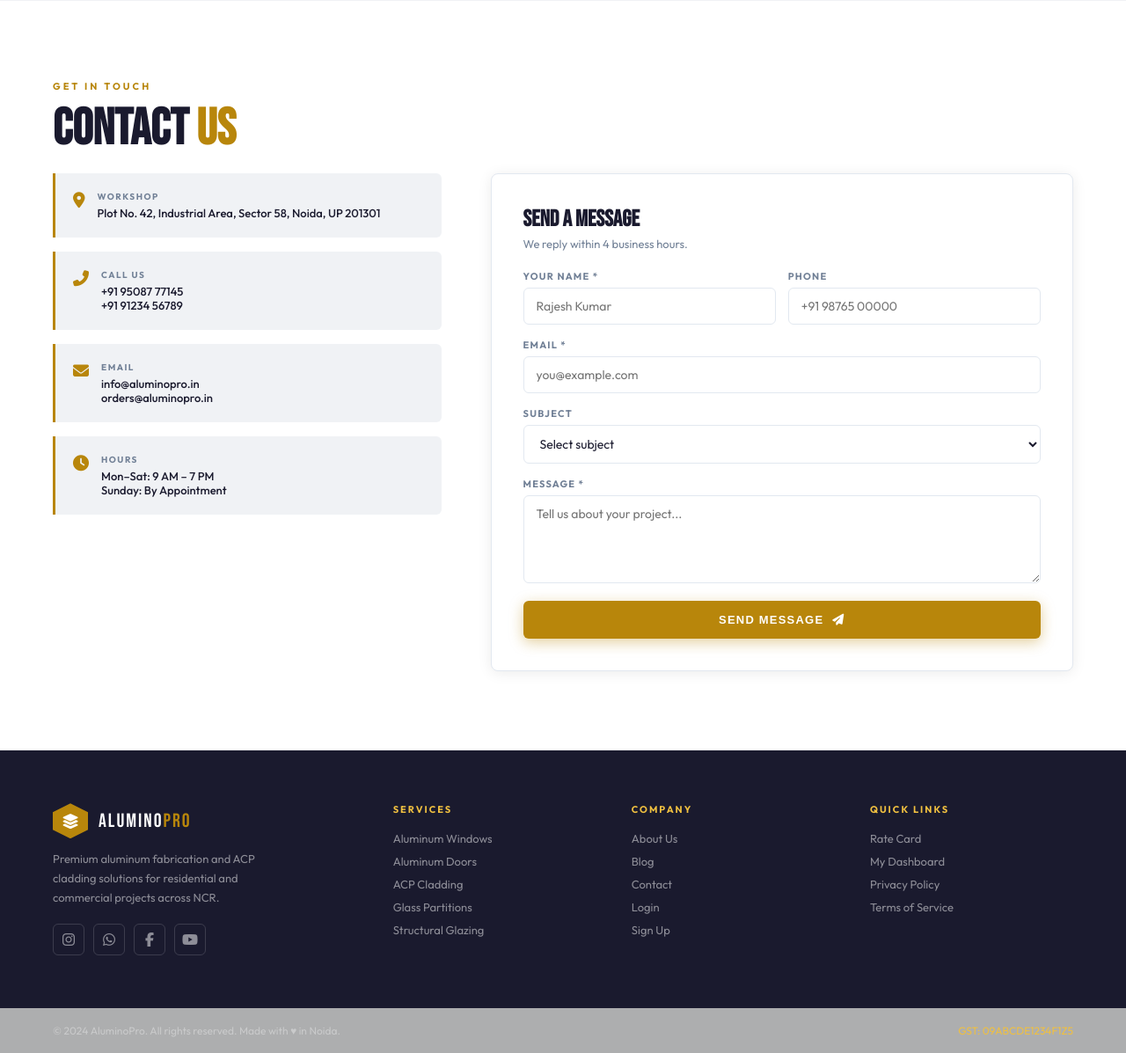
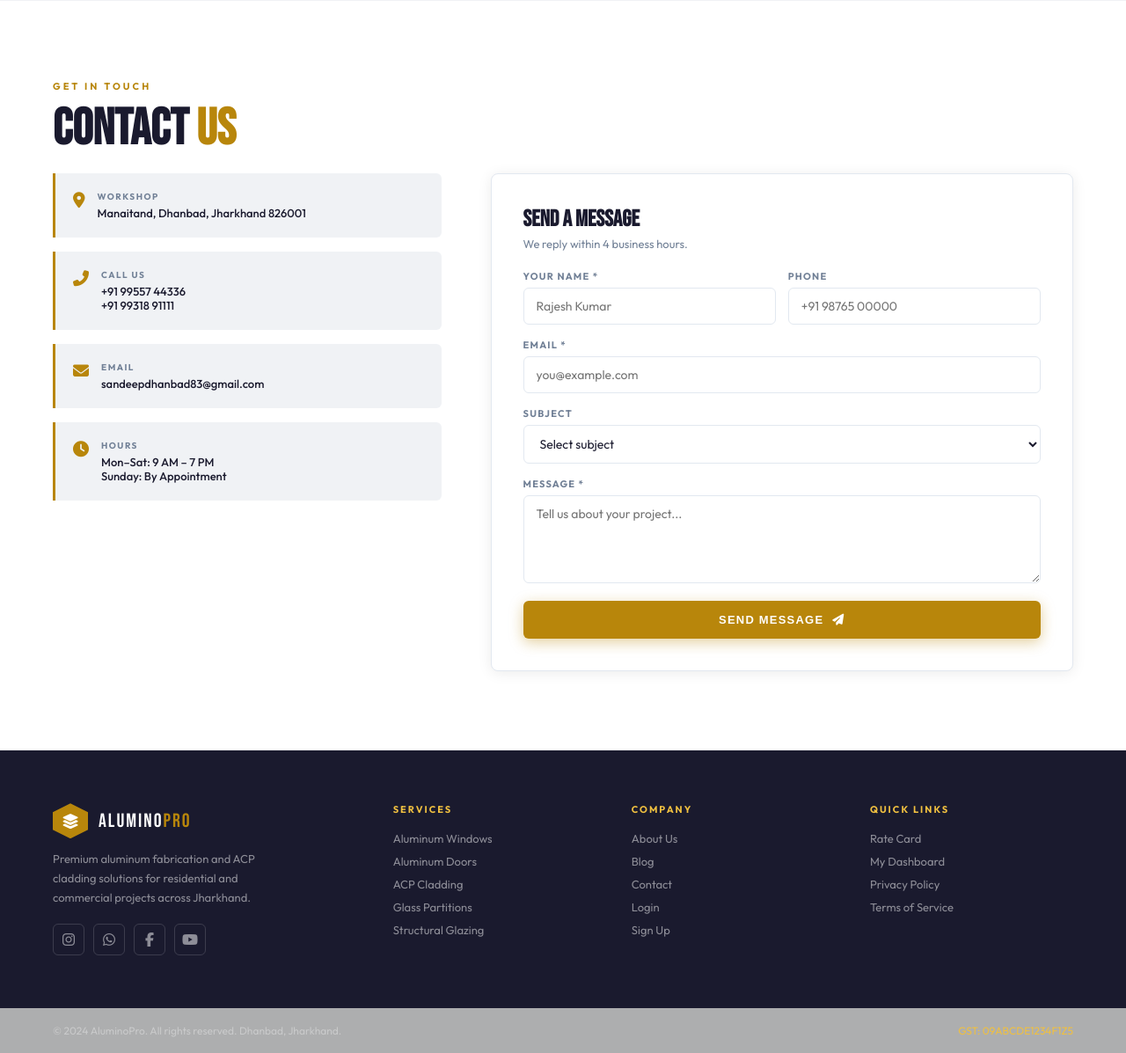
Before and after one commit to SenseiKunal/Sharma_ACP, a Flask app: page / in a window 1280 px wide. Shown: the part 3839-5036 px from the top of the page at 88% size. Run offline with Flask 3, Linux system fonts and the light colour scheme; data that the repository does not hold is empty; some libraries are stand-ins or nearby versions.

Commit message:
Updated the app.py and the index.html

```diff
--- a/app.py
+++ b/app.py
@@ -45,7 +45,7 @@ CORS(app, supports_credentials=True)
 
 # ── Business Config ─────────────────────────────────────────────────────────────
 UPI_ID   = '9508777145@apl'
-UPI_NAME = 'Kunal Sharma UG Sandeep Sharma'
+UPI_NAME = 'Sandeep Sharma'
 
 SERVICE_RATES = {
     'Aluminum Windows (Single Glass)': {'min': 280,  'max': 350},
@@ -244,7 +244,7 @@ def init_db():
         INSERT INTO users (name, email, password, role, phone)
         VALUES (%s, %s, %s, %s, %s)
         ON CONFLICT (email) DO NOTHING
-    """, ('Admin', 'admin@aluminiumpro.com', hash_password('admin123'), 'admin', '9508777145'))
+    """, ('Admin', 'admin@aluminiumpro.com', hash_password('admin123'), 'admin', '9955744336'))
 
     # ── Seed blog posts ──────────────────────────────────────────────────────────
     cur.execute("SELECT COUNT(*) AS cnt FROM blog_posts")
--- a/templates/index.html
+++ b/templates/index.html
@@ -370,9 +370,9 @@ footer{background:var(--primary);color:rgba(255,255,255,.8);padding:60px;display
   <h2 class="section-title reveal">Contact <span>Us</span></h2>
   <div class="contact-grid">
     <div class="contact-info reveal">
-      <div class="contact-item"><i class="fas fa-map-marker-alt"></i><div><div class="contact-item-label">Workshop</div><div class="contact-item-val">Plot No. 42, Industrial Area, Sector 58, Noida, UP 201301</div></div></div>
-      <div class="contact-item"><i class="fas fa-phone-alt"></i><div><div class="contact-item-label">Call Us</div><div class="contact-item-val">+91 95087 77145<br>+91 91234 56789</div></div></div>
-      <div class="contact-item"><i class="fas fa-envelope"></i><div><div class="contact-item-label">Email</div><div class="contact-item-val">info@aluminopro.in<br>orders@aluminopro.in</div></div></div>
+      <div class="contact-item"><i class="fas fa-map-marker-alt"></i><div><div class="contact-item-label">Workshop</div><div class="contact-item-val">Manaitand, Dhanbad, Jharkhand 826001</div></div></div>
+      <div class="contact-item"><i class="fas fa-phone-alt"></i><div><div class="contact-item-label">Call Us</div><div class="contact-item-val">+91 99557 44336<br>+91 99318 91111</div></div></div>
+      <div class="contact-item"><i class="fas fa-envelope"></i><div><div class="contact-item-label">Email</div><div class="contact-item-val">sandeepdhanbad83@gmail.com</div></div></div>
       <div class="contact-item"><i class="fas fa-clock"></i><div><div class="contact-item-label">Hours</div><div class="contact-item-val">Mon–Sat: 9 AM – 7 PM<br>Sunday: By Appointment</div></div></div>
     </div>
     <div class="contact-form reveal">
@@ -398,10 +398,10 @@ footer{background:var(--primary);color:rgba(255,255,255,.8);padding:60px;display
 <footer>
   <div class="footer-brand">
     <a href="/" class="nav-logo"><div class="nav-logo-icon"><i class="fas fa-layer-group"></i></div><span class="nav-logo-text">Alumino<span>Pro</span></span></a>
-    <p>Premium aluminum fabrication and ACP cladding solutions for residential and commercial projects across NCR.</p>
+    <p>Premium aluminum fabrication and ACP cladding solutions for residential and commercial projects across Jharkhand.</p>
     <div class="footer-social">
-      <a href="#" class="social-btn"><i class="fab fa-instagram"></i></a>
-      <a href="#" class="social-btn"><i class="fab fa-whatsapp"></i></a>
+      <a href="https://www.instagram.com/sharma_acp_work" target="_blank" class="social-btn"><i class="fab fa-instagram"></i></a>
+      <a href="https://wa.me/919955744336" target="_blank" class="social-btn"><i class="fab fa-whatsapp"></i></a>
       <a href="#" class="social-btn"><i class="fab fa-facebook-f"></i></a>
       <a href="#" class="social-btn"><i class="fab fa-youtube"></i></a>
     </div>
@@ -410,7 +410,7 @@ footer{background:var(--primary);color:rgba(255,255,255,.8);padding:60px;display
   <div class="footer-col"><h4>Company</h4><a href="#">About Us</a><a href="#blog">Blog</a><a href="#contact">Contact</a><a href="/login">Login</a><a href="/login">Sign Up</a></div>
   <div class="footer-col"><h4>Quick Links</h4><a href="#rates">Rate Card</a><a href="/dashboard">My Dashboard</a><a href="#">Privacy Policy</a><a href="#">Terms of Service</a></div>
 </footer>
-<div class="footer-bottom"><p>© 2024 AluminoPro. All rights reserved. Made with ♥ in Noida.</p><p style="color:var(--gold-light);font-size:12px;">GST: 09ABCDE1234F1Z5</p></div>
+<div class="footer-bottom"><p>© 2024 AluminoPro. All rights reserved. Dhanbad, Jharkhand.</p><p style="color:var(--gold-light);font-size:12px;">GST: 09ABCDE1234F1Z5</p></div>
 
 <!-- TOAST -->
 <div class="toast" id="toast"></div>
@@ -537,7 +537,7 @@ function getBotReply(msg) {
   if(m.includes('glass') && (m.includes('type')||m.includes('option')))
     return `🔮 <b>Glass Options:</b><br>• 5mm/8mm/10mm Clear Glass<br>• Tinted (Grey/Blue)<br>• Frosted Glass<br>• DGU (5+12+5mm or 6+12+6mm) — best for noise & heat<br>• Tempered 10mm<br>• Laminated Glass`;
   if(m.includes('contact') || m.includes('phone') || m.includes('call') || m.includes('whatsapp'))
-    return `📞 <b>Contact Us:</b><br>• Phone: +91 95087 77145<br>• WhatsApp: +91 95087 77145<br>• Email: info@aluminopro.in<br>• Workshop: Plot 42, Sector 58, Noida<br><br>Working hours: Mon–Sat 9AM–7PM`;
+    return `📞 <b>Contact Us:</b><br>• Phone: +91 99557 44336<br>• Phone 2: +91 99318 91111<br>• WhatsApp: +91 99557 44336<br>• Email: sandeepdhanbad83@gmail.com<br>• Workshop: Manaitand, Dhanbad, Jharkhand<br><br>Working hours: Mon–Sat 9AM–7PM`;
   if(m.includes('gst') || m.includes('tax'))
     return `🧾 GST @ 18% is applicable on all orders. Our GST number: <b>09ABCDE1234F1Z5</b>. GST-compliant invoices are generated after order completion.`;
   if(m.includes('payment') || m.includes('upi') || m.includes('pay'))
```
